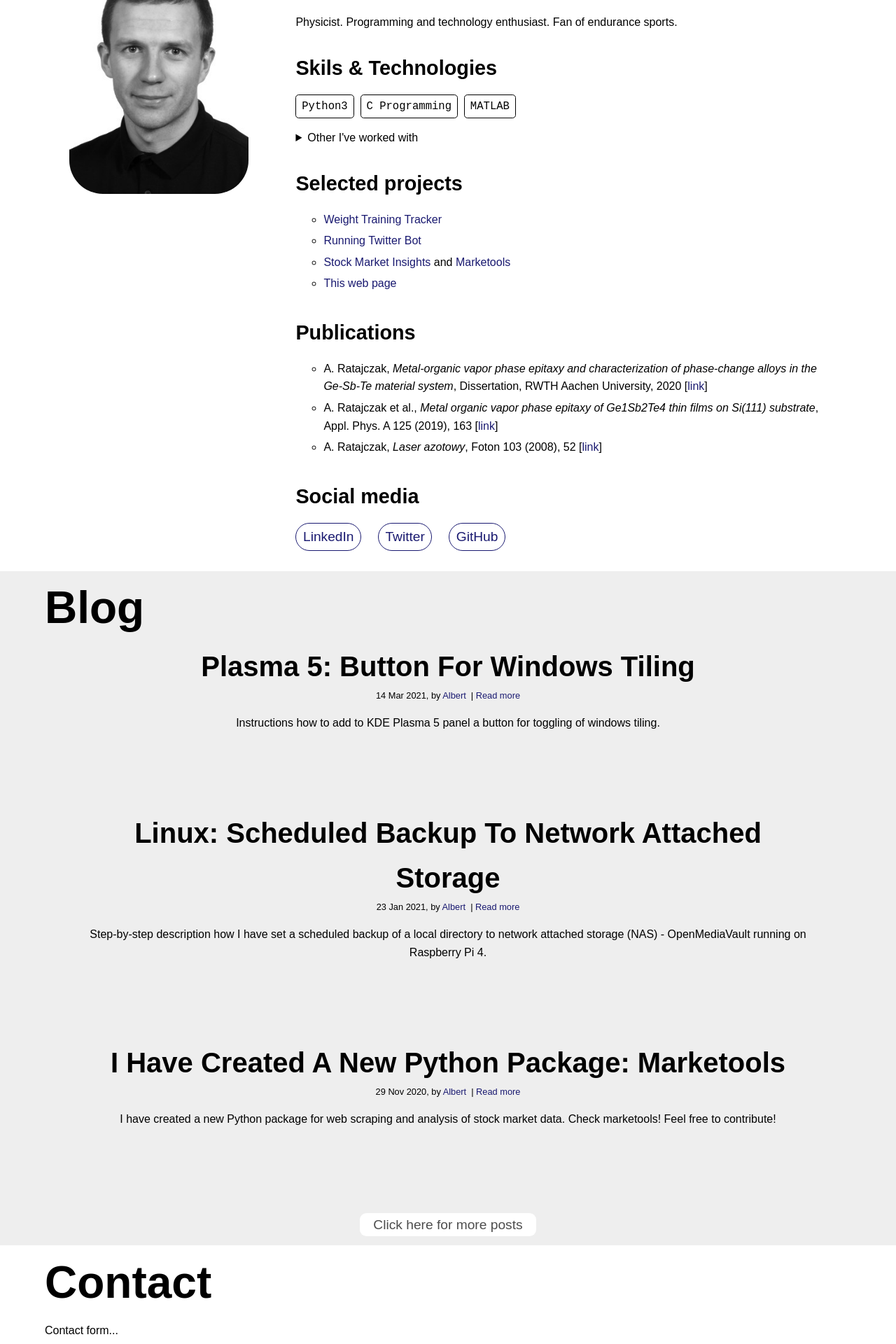
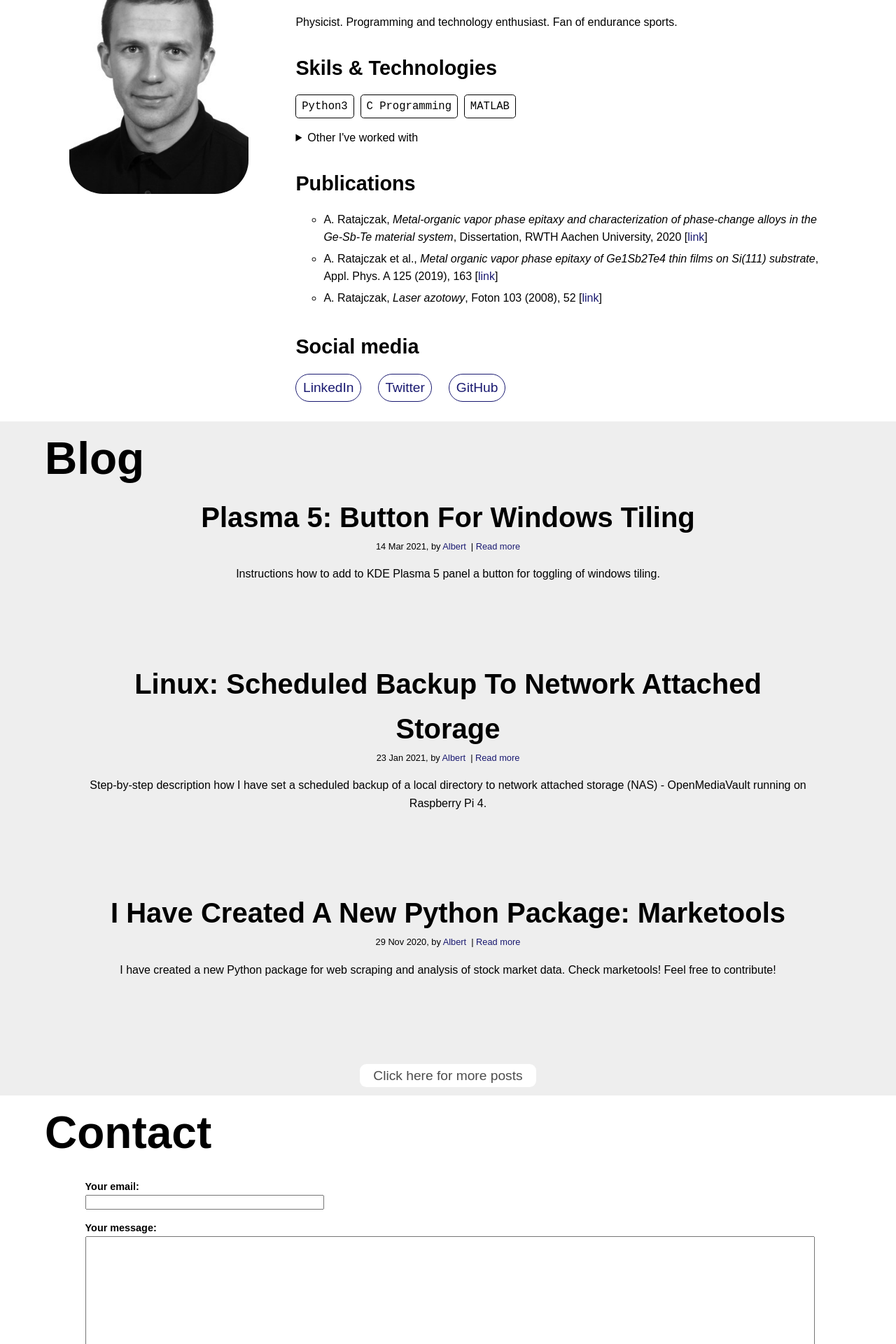
Before and after one commit to AlbertRtk/albertrtk.github.io, a Jekyll site: the page built from index.html, in a window 1280 px wide. Shown: the part 1079-2999 px from the top of the page at 70% size. Built offline with Jekyll 4.4.1, drawn with Linux system fonts in a browser that asks for light colours.

Commit message:
add contact form

```diff
--- a/_sass/main.scss
+++ b/_sass/main.scss
@@ -284,6 +284,35 @@ details .skill {
   margin: 1em 0em 7em 0em;
 }
 
+input, label, textarea, button {
+  display: block;
+}
+
+input.contact {
+  width: 40%;
+  min-width: 10em;
+  max-width: 25em;
+}
+
+textarea.contact {
+  width: 100%;
+  height: 25em;
+  resize: none;
+  font-size: 1.2em;
+  line-height: 1.6;
+}
+
+label {
+  font-size: 0.9em;
+  font-weight: bold;
+  margin-top: 1em;
+}
+
+button {
+  font-size: 1.2em;
+  margin: 0.5em auto;
+}
+
 footer{
   text-align: center;
   font-size: 1em;
--- a/index.html
+++ b/index.html
@@ -50,13 +50,13 @@ title: Home
           <p class="skill">Origin (data analysis software)</p>
       </details>
 
-      <p class="sub-sub-title">Selected projects</p>
+      <!-- <p class="sub-sub-title">Selected projects</p>
       <ul class="projects">
         <li><a href="https://albertrtk.github.io/weight_training_tracker/">Weight Training Tracker</a></li>
         <li><a href="https://github.com/AlbertRtk/running_twitter_bot">Running Twitter Bot</a></li>
         <li><a href="https://albertrtk.github.io/stock_market_insights/">Stock Market Insights</a> and <a href="https://albertrtk.github.io/marketools/">Marketools</a></li>
         <li><a href="https://github.com/AlbertRtk/albertrtk.github.io">This web page</a></li>
-      </ul>
+      </ul> -->
 
 
       <p class="sub-sub-title">Publications</p>
@@ -104,29 +104,15 @@ title: Home
     Contact
   </h1>
 
-  <p>
-    Contact form...
-  </p>
+  <div>
+    <!-- Contact Form using https://formspree.io/ -->
+    <form action="https://formspree.io/f/mgervdpq" method="POST">
+      <label for="email">Your email:</label>
+      <input class="contact" type="email" name="_replyto" id="email">
+      <label for="message">Your message:</label>
+      <textarea class="contact" name="message" id="message"></textarea>
+      <button type="submit">Send</button>
+    </form>
+  </div>
 
 </div>
-
-<!-- <ul class="home">
-    {% for post in site.posts %}
-
-      <li class="home">
-        <p class="post_title"><a href="{{ post.url }}" class="black_link">{{ post.title }}</a></p>
-        <p class="post_date">
-          {% assign author = site.authors | where: 'short_name', post.author | first %}
-          {{ post.date | date_to_string }}{% if author %}, by <a href="{{ author.url }}">{{ author.name }}</a>{% endif %}
-          &nbsp;|&nbsp;<a href="{{ post.url }}">Read more</a>
-        </p>
-        {{ post.excerpt }}
-        <hr />
-      </li>
-
-      {% if 5 == forloop.index %}
-        {% break %}
-      {% endif %}
-
-    {% endfor %}
-</ul> -->
```
Also changed, not shown: 3 other files.
